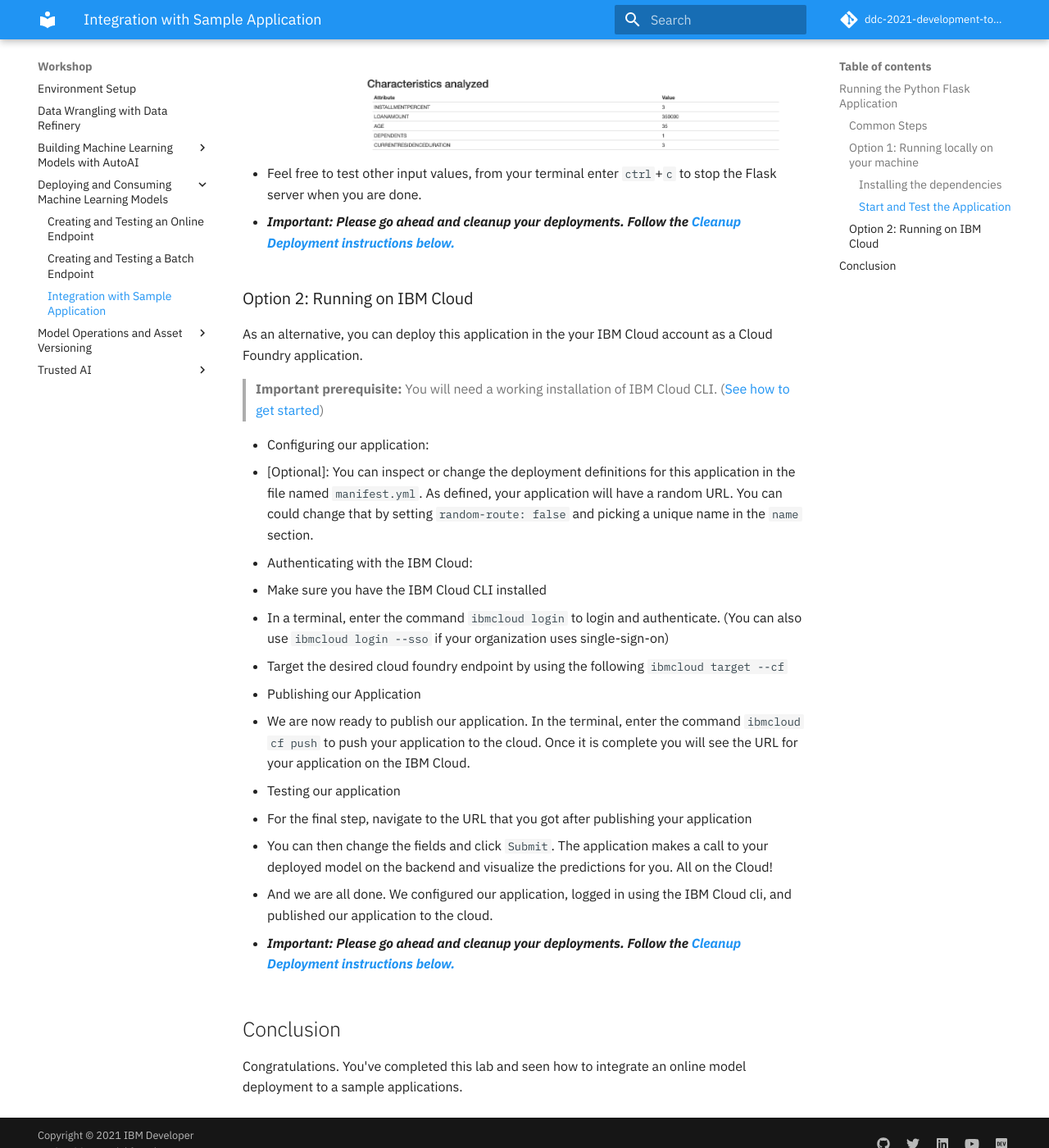
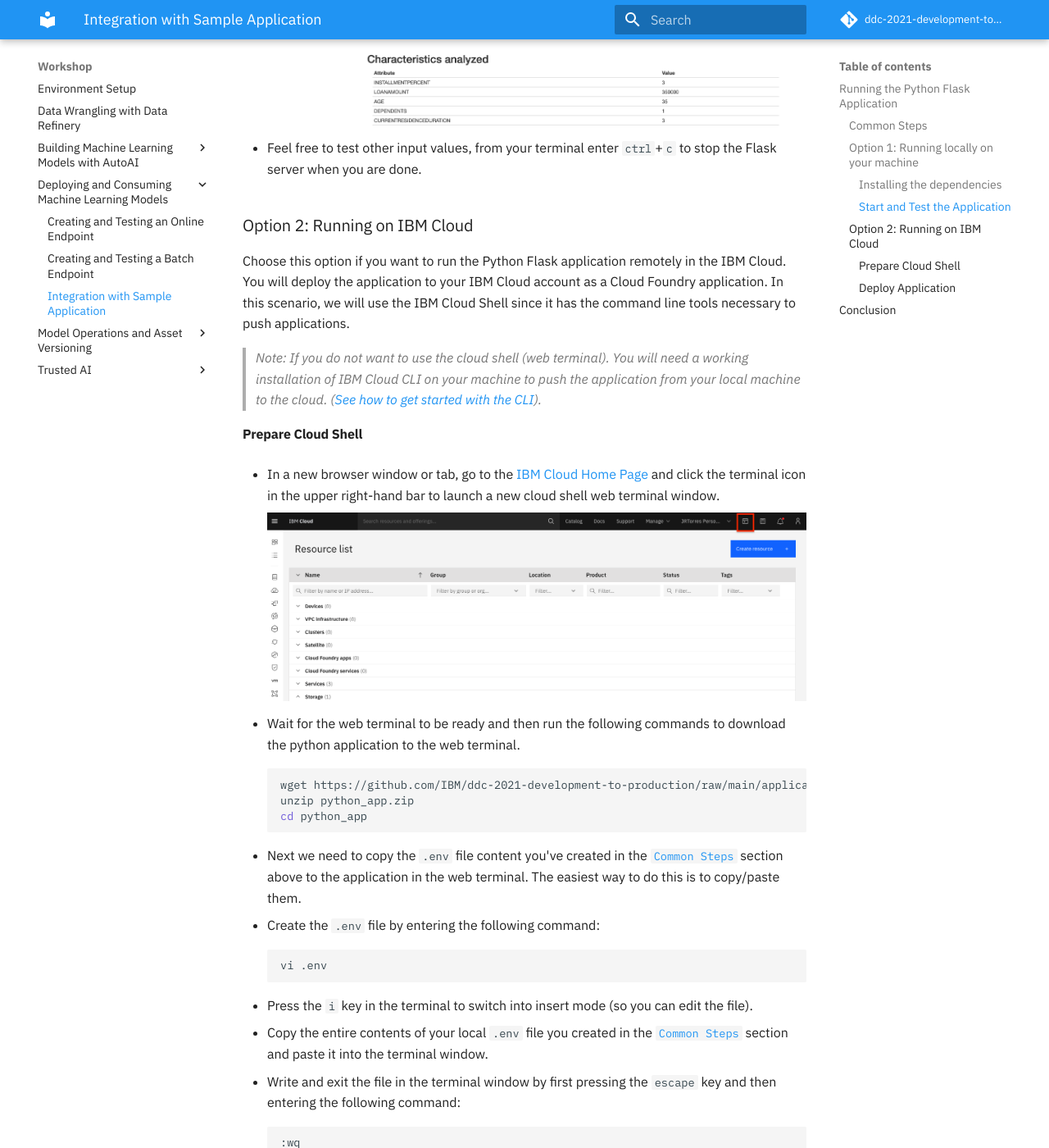
Before and after one commit to IBM/ddc-2021-development-to-production, an MkDocs documentation site: the page built from docs/ml-model-deployment/sample-application-integration.md, in a window 1280 px wide and 1400 px high, scrolled down 3220 px. Shown: the whole window at 82% size. Built offline with MkDocs 1.6.1 and Material for MkDocs 9.7.7, drawn with Linux system fonts in a browser that asks for light colours; comment, search, counter and statistics services are not loaded; some of the changed text lies outside the part shown.

Commit message:
Adding Python Application and Deployment
- Fixed sample python application to call Cloud deployment, insert payload fields for AutoAI models
- Added sample app to repo
- Updated sample app deployment instructions to use cloud shell.

````diff
--- /dev/null
+++ b/application/source/manifest.yml
@@ -0,0 +1,6 @@
+---
+applications:
+- memory: 128MB
+  disk_quota: 256MB
+  name: ddc-workshop-app
+  random-route: true
--- /dev/null
+++ b/application/source/requirements.txt
@@ -0,0 +1,3 @@
+python-dotenv==0.10.1
+Flask==1.1.1
+requests==2.20.0
--- /dev/null
+++ b/application/source/runtime.txt
@@ -0,0 +1 @@
+python-3.7.9
--- a/docs/ml-model-deployment/sample-application-integration.md
+++ b/docs/ml-model-deployment/sample-application-integration.md
@@ -4,7 +4,7 @@
 
 > **Note:** You can click on any image in the instructions below to zoom in and see more details. When you do that just click on your browser's back button to return to the previous page.
 
-> **Note:** The lab instructions below assume you have completed the setup section already, if not, be sure to complete the setup first to create a project and a deployment space. It's also assumed you have created an online deployment, if not, be sure to complete the [online deployment](online-model-deployment.md). If you would have any issues, check the [FAQ section](../faq/README.md)*.
+> **Note:** The lab instructions below assume you have completed the setup section already, if not, be sure to complete the setup first to create a project and a deployment space. It's also assumed you have created an online deployment, if not, be sure to complete the [online deployment](online-model-deployment.md). If you would have any issues, check the [FAQ section](../faq/README.md).
 
 ## Running the Python Flask Application
 
@@ -14,13 +14,14 @@
 
 Regardless of which option we choose for deployment, we need to configure our Python application so it knows how to connect to our specific model. To do that follow these steps.
 
-1. Unzip the python app zip file that you downloaded in the setup section. Depending on your operation system the command to do this will differ, so an online search might be in order if you don't know how already!
+* Unzip the python app zip file that you downloaded in the setup section. Depending on your operation system the command to do this will differ, so an online search might be in order if you don't know how already!
 
-2. It's best practice to store secrets and configurations as environment variables, instead of hard-coding them in the code. Following this convention, we will store our API Key and model URL in a `.env` file. The key-value pairs in this files are treated as environment variables when the code runs. To create your environment file:
+* It's best practice to store secrets and configurations as environment variables, instead of hard-coding them in the code. Following this convention, we will store our API Key and model URL in a `.env` file. The key-value pairs in this files are treated as environment variables when the code runs. To create your environment file:
 
-   * Copy the `env.sample` file to `.env`.
+   * Copy the `env.sample` file to `.env`. From a terminal (or command prompt), navigate to where you downloaded and unzipped the python app zip file. Run the following commands:
 
      ```bash
+     cd python_app
      cp env.sample .env
      ```
 
@@ -66,7 +67,7 @@
 
 #### Installing the dependencies
 
-You could run this Python application in your default python environment; however, the general recommendation for Python development is to use a virtual environments (see [`venv`](https://docs.python.org/3/tutorial/venv.html)). To install and initialize a virtual environment, use the `venv` module on Python 3:
+* You could run this Python application in your default python environment; however, the general recommendation for Python development is to use a virtual environments (see [`venv`](https://docs.python.org/3/tutorial/venv.html)). To install and initialize a virtual environment, use the `venv` module on Python 3.
 
 * Initialize a virtual environment with [`venv`](https://docs.python.org/3/tutorial/venv.html). Run the following commands in a terminal (or command prompt):
 
@@ -82,25 +83,23 @@
 
     > **TIP** To terminate the virtual environment use the `deactivate` command.
 
-* Next, to install the Python requirements, from a terminal (or command prompt) navigate to where you downloaded the python app zip file during the setup section. Unzip the downloaded python application and run the following commands:
+* Next, to install the Python requirements, from a terminal (or command prompt) navigate to where you downloaded and unzipped the python app zip file. Run the following commands:
 
     ```bash
-    cd flaskapp
+    cd python_app
     pip install -r requirements.txt
     ```
 
 #### Start and Test the Application
 
-Now we are ready to start our python application.
-
-* From a terminal (or command prompt), run the following commands (inside the python application directory):
+* Now we are ready to start our python application. From a terminal (or command prompt), run the following commands (inside the python application directory):
 
     ```bash
     # You might need to use python3 instead of python
     python creditriskapp.py
     ```
 
-* Finally, use your web browser to go to [http://localhost:5000](http://localhost:5000) and try it out.
+* Open your web browser and go to [http://localhost:5000](http://localhost:5000).
 
 * Either use the default values pre-filled in the input form, or modify the value and then click the `Submit` button. The python application will invoke the predictive model and a risk prediction & probability is returned:
 
@@ -108,33 +107,71 @@
 
 * Feel free to test other input values, from your terminal enter `ctrl`+`c` to stop the Flask server when you are done.
 
-* ***Important: Please go ahead and cleanup your deployments. Follow the [Cleanup Deployment instructions below.](online-model-deployment.md#cleanup-deployment)***
-
 ### Option 2: Running on IBM Cloud
 
-As an alternative, you can deploy this application in the your IBM Cloud account as a Cloud Foundry application.
+Choose this option if you want to run the Python Flask application remotely in the IBM Cloud. You will deploy the application to your IBM Cloud account as a Cloud Foundry application. In this scenario, we will use the IBM Cloud Shell since it has the command line tools necessary to push applications.
 
-> **Important prerequisite:** You will need a working installation of IBM Cloud CLI. ([See how to get started](https://cloud.ibm.com/docs/cli?topic=cli-getting-started))
+> *Note: If you do not want to use the cloud shell (web terminal). You will need a working installation of IBM Cloud CLI on your machine to push the application from your local machine to the cloud. ([See how to get started with the CLI](https://cloud.ibm.com/docs/cli?topic=cli-getting-started)).*
 
-* Configuring our application:
-  * [Optional]: You can inspect or change the deployment definitions for this application in the file named `manifest.yml`. As defined, your application will have a random URL. You can could change that by setting `random-route: false` and picking a unique name in the `name` section.
+#### Prepare Cloud Shell
 
-* Authenticating with the IBM Cloud:
-  * Make sure you have the IBM Cloud CLI installed
-  * In a terminal, enter the command `ibmcloud login` to login and authenticate. (You can also use `ibmcloud login --sso` if your organization uses single-sign-on)
-  * Target the desired cloud foundry endpoint by using the following `ibmcloud target --cf`
+* In a new browser window or tab, go to the [IBM Cloud Home Page](https://cloud.ibm.com) and click the terminal icon in the upper right-hand bar to launch a new cloud shell web terminal window.
 
-* Publishing our Application
-  * We are now ready to publish our application. In the terminal, enter the command `ibmcloud cf push` to push your application to the cloud. Once it is complete you will see the URL for your application on the IBM Cloud.
+    [![Terminal Button](../images/setup/access-cloud-shell.png)](../images/setup/access-cloud-shell.png)
 
-* Testing our application
-  * For the final step, navigate to the URL that you got after publishing your application
-  * You can then change the fields and click `Submit`. The application makes a call to your deployed model on the backend and visualize the predictions for you. All on the Cloud!
+* Wait for the web terminal to be ready and then run the following commands to download the python application to the web terminal.
+
+    ```bash
+    wget https://github.com/IBM/ddc-2021-development-to-production/raw/main/application/python_app.zip
+    unzip python_app.zip
+    cd python_app
+
+    ```
+
+* Next we need to copy the `.env` file content you've created in the [`Common Steps`](#common-steps) section above to the application in the web terminal. The easiest way to do this is to copy/paste them.
+
+* Create the `.env` file by entering the following command:
+
+    ```bash
+    vi .env
+    ```
+
+* Press the `i` key in the terminal to switch into insert mode (so you can edit the file).
+
+* Copy the entire contents of your local `.env` file you created in the [`Common Steps`](#common-steps) section and paste it into the terminal window.
+
+* Write and exit the file in the terminal window by first pressing the `escape` key and then entering the following command:
+
+    ```command
+    :wq
+    ```
+
+#### Deploy Application
+
+* [Optional] Configuring the application: You can inspect or change the deployment definitions for this application in the file named `manifest.yml`. As defined, your application will have a random URL. You can could change that by setting `random-route: false` and picking a unique name in the `name` section.
+
+* Ensure you are logged in on the IBM Cloud CLI. If you are running from the Cloud Shell, the CLI is automatically logged in for you, so you could skip to the next step. Otherwise, in the terminal, enter the command `ibmcloud login` to login and authenticate. (You can also use `ibmcloud login --sso` if your organization uses single-sign-on).
+
+* Target the desired cloud foundry endpoint by using the following command:
+
+    ```bash
+    ibmcloud target --cf
+    ```
+
+* We are now ready to publish our application. In the terminal, navigate to python app directory and enter the command `ibmcloud cf push` to push your application to the cloud. Once it is complete you will see the URL for your application on the IBM Cloud.
+
+* In a web browser, navigate to the URL that you received after publishing your application.
+
+* Either use the default values pre-filled in the input form, or modify the value and then click the `Submit` button. The python application will invoke the predictive model and a risk prediction & probability is returned:
+
+    [![Get the risk percentage as a result](../images/deployment/flaskapp-output.png)](../images/deployment/flaskapp-output.png)
+
+* Feel free to test other input values.
 
 * And we are all done. We configured our application, logged in using the IBM Cloud cli, and published our application to the cloud.
-
-* ***Important: Please go ahead and cleanup your deployments. Follow the [Cleanup Deployment instructions below.](online-model-deployment.md#cleanup-deployment)***
 
 ## Conclusion
 
 Congratulations. You've completed this lab and seen how to integrate an online model deployment to a sample applications.
+
+* ***Important: Please go ahead and cleanup your deployments. Follow the [Cleanup Deployment instructions below.](online-model-deployment.md#cleanup-deployments)***
````
Also changed, not shown: other parts of docs/ml-model-deployment/sample-application-integration.md (+1 -1 lines), application/source/creditriskapp.py (added, +227 -0 lines), application/source/templates/input.html (added, +31 -0 lines), application/source/templates/layout.html (added, +57 -0 lines), application/source/templates/score.html (added, +85 -0 lines), 4 other files.
